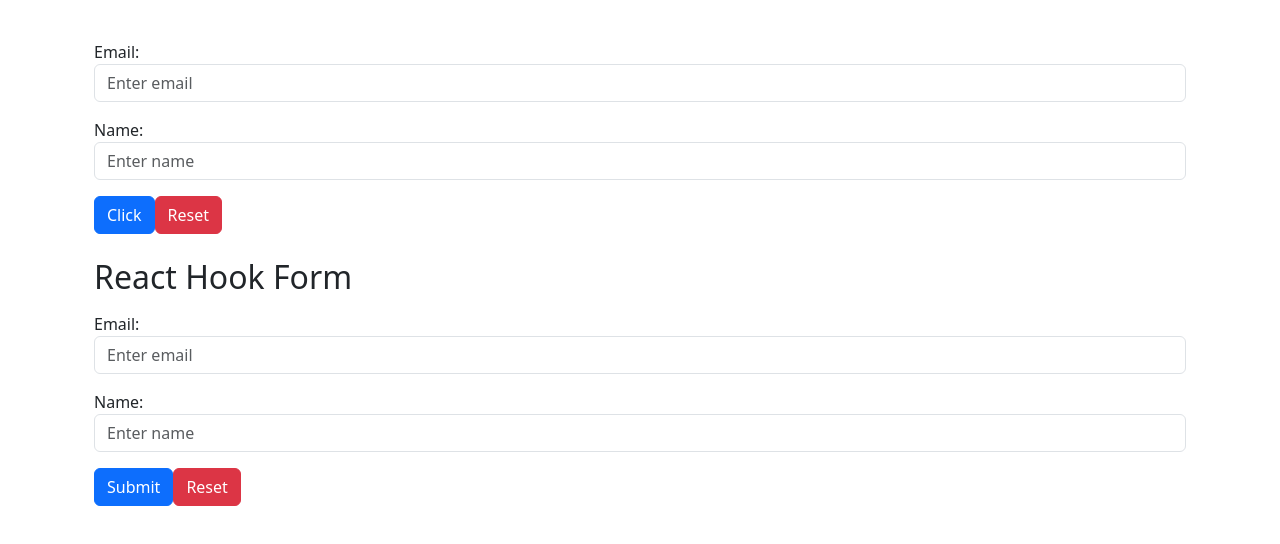
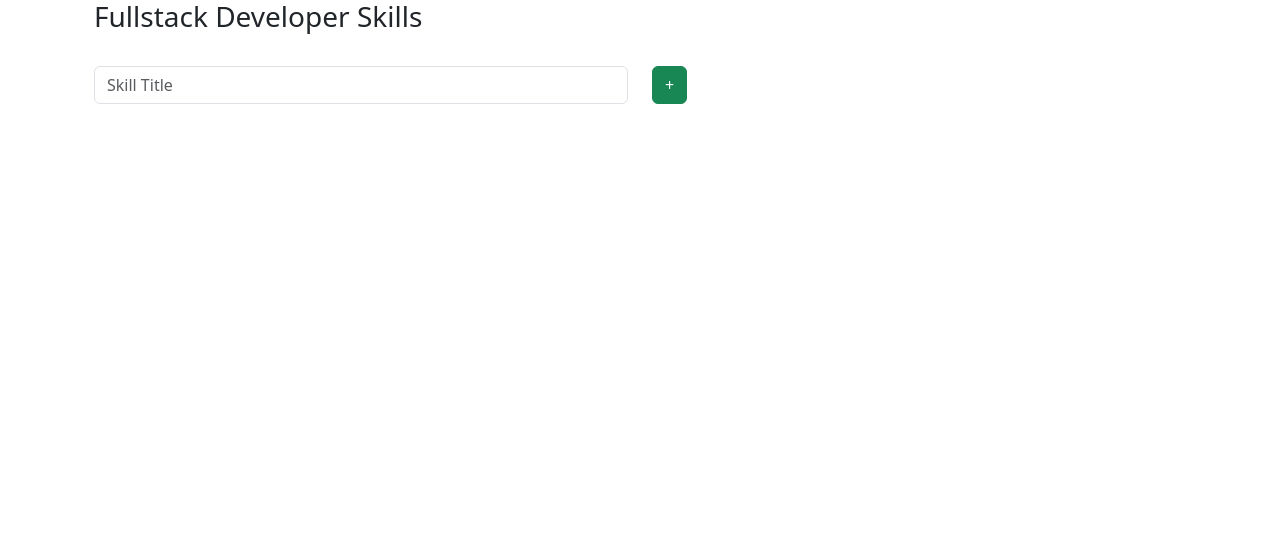
Before and after one commit to ropa99/g49-react-lecture, a React (Create React App) app: page / in a window 1280 px wide. Shown: the top 544 px of the page. Built offline with nearby package versions, Linux system fonts and the light colour scheme.

Commit message:
React hook practice solution

```diff
--- a/src/index.js
+++ b/src/index.js
@@ -11,6 +11,7 @@
 import TodoList from "./ex7-hooks/TodoList";
 import ValidationForm from "./ex7-hooks/ValidationForm";
 import HookFormDemo from "./ex7-hooks/HookFormDemo";
+import SkillPractice from "./react-hooks-practice/SkillPractice";
 //import NameList from "./ex3-var-function/NameList";
 
 const root = ReactDom.createRoot(document.getElementById("root"));
@@ -22,7 +23,6 @@
   //   <NameList list={["Test testsson", "John Doe"]} />
   // </>
   <div className="container">
-    <ValidationForm />
-    <HookFormDemo />
+    <SkillPractice />
   </div>
 );
--- /dev/null
+++ b/src/react-hooks-practice/SkillPractice.js
@@ -0,0 +1,116 @@
+// Importing necessary dependencies from React and react-hook-form library
+import React, { useState } from "react";
+import { useForm } from "react-hook-form";
+
+// Functional component for Skill Component
+const SkillPractice = () => {
+  // State to manage the list of skills
+  const [skills, setSkills] = useState([]);
+    // State to manage the sorting order
+  const [sortOrder, setSortOrder] = useState("asc");
+
+  // Click handler to sort skills in ascending or descending order
+  const sortSkillsClickHandler = () => {
+     const newOrder = sortOrder === "asc" ? "desc" : "asc";
+     // Sorting skills based on the current order
+     const sortedSkills = [...skills].sort((a, b) => {
+       const comparison = a.title.localeCompare(b.title);
+       return newOrder === "asc" ? comparison : -comparison;
+     });
+
+     setSkills(sortedSkills);
+     setSortOrder(newOrder);
+  };
+
+  // Function to remove a skill based on its id
+  const removeSkill = (id) => {
+    // Filter out the skill with the given id
+    const updatedSkills = skills.filter((skill) => skill.id !== id);
+    setSkills(updatedSkills);
+  };
+
+  // Nested functional component to display skills and a button to sort them
+  const ShowData = ({ skills, removeSkill }) => {
+
+    return (<div className="container">
+      {skills && skills.length !== 0 && (
+        <button onClick={sortSkillsClickHandler} className="btn btn-primary mb-2">
+          Sort
+        </button>
+      )}
+
+      <ul className="row pb-2">
+        {skills.map((skill) => (
+          // Display each skill as a list item, with a click event to remove it
+          <li key={skill.id} className="form-lable" onClick={() => removeSkill(skill.id)}>
+            {skill.title}
+          </li>
+        ))}
+      </ul>
+    </div>)
+  };
+
+  // Nested functional component for the skill input form
+  const SkillForm = () => {
+    // Destructuring values from the react-hook-form hook
+    const {
+      register,
+      handleSubmit,
+      formState: { errors },
+      reset,
+    } = useForm();
+
+    // Function to save a new skill to the list
+    const saveData = (data) => {
+      // Generate a unique id for the new skill
+      const id = "A" + Math.random().toString(36).substr(2, 5);
+      // Create a new skill object
+      const newElement = { id, title: data.title };
+      // Update the skills list with the new skill
+      setSkills((prevSkills) => [...prevSkills, newElement]);
+      // Reset the form after submission
+      reset();
+    };
+
+    // Form for entering a new skill
+    return (
+      <form onSubmit={handleSubmit(saveData)}>
+        <div className="row">
+          <div className="col">
+            {/* Input field for the skill title */}
+            <input
+              type="text"
+              className="form-control"
+              {...register("title", { required: true })}
+              placeholder="Skill Title"
+            />
+            {/* Display an error message if the title is required and not provided */}
+            {errors.title && (
+              <span className="text-danger">This is required</span>
+            )}
+          </div>
+          <div className="col">
+            {/* Button to submit the form and add a new skill */}
+            <button type="submit" className="btn btn-success">
+              +
+            </button>
+          </div>
+        </div>
+      </form>
+    );
+  };
+
+  // Main render function of the SkillPractice component
+  return (
+    <div className="container">
+      <h3>Fullstack Developer Skills</h3>
+      {/* Display the skills and the sorting button */}
+      <ShowData skills={skills}  removeSkill={removeSkill}/>
+      {/* Display the form for adding new skills */}
+      <SkillForm />
+    </div>
+  );
+};
+
+// Export the SkillPractice component as the default export
+export default SkillPractice;
```
